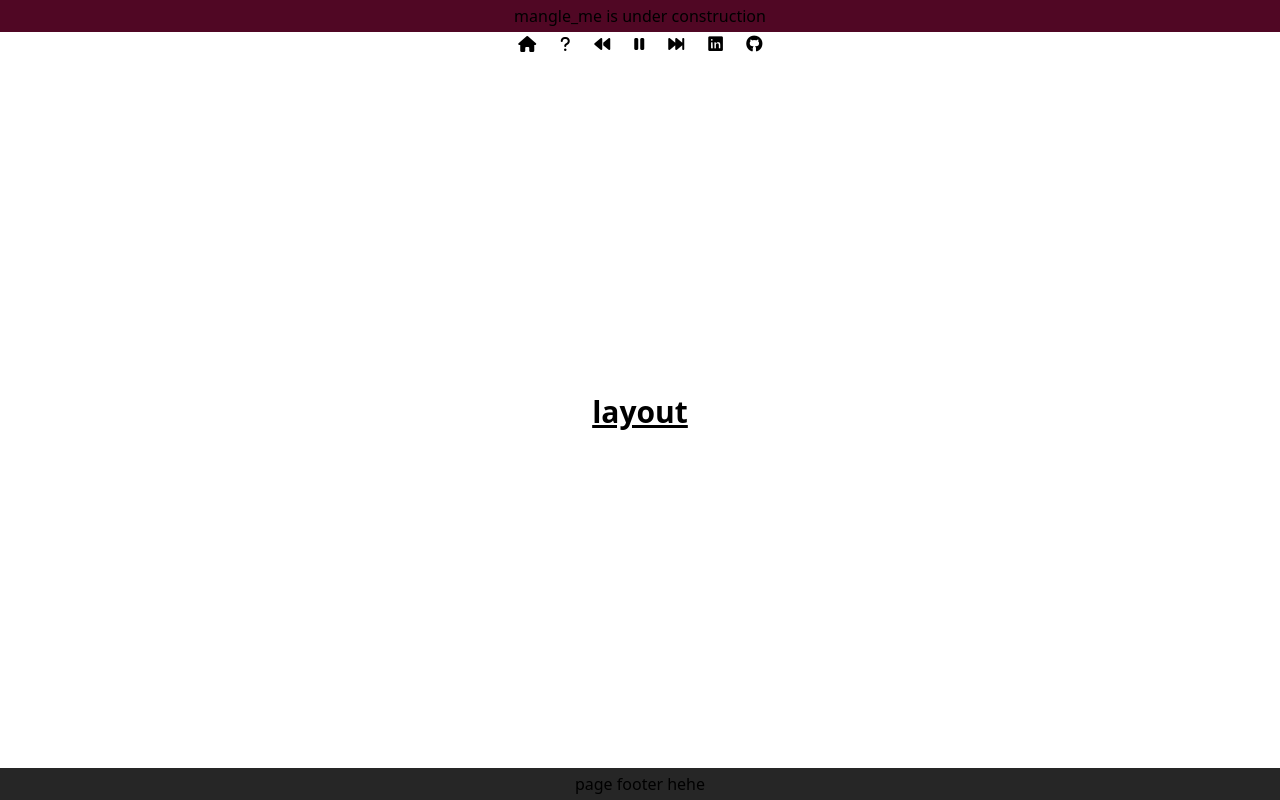
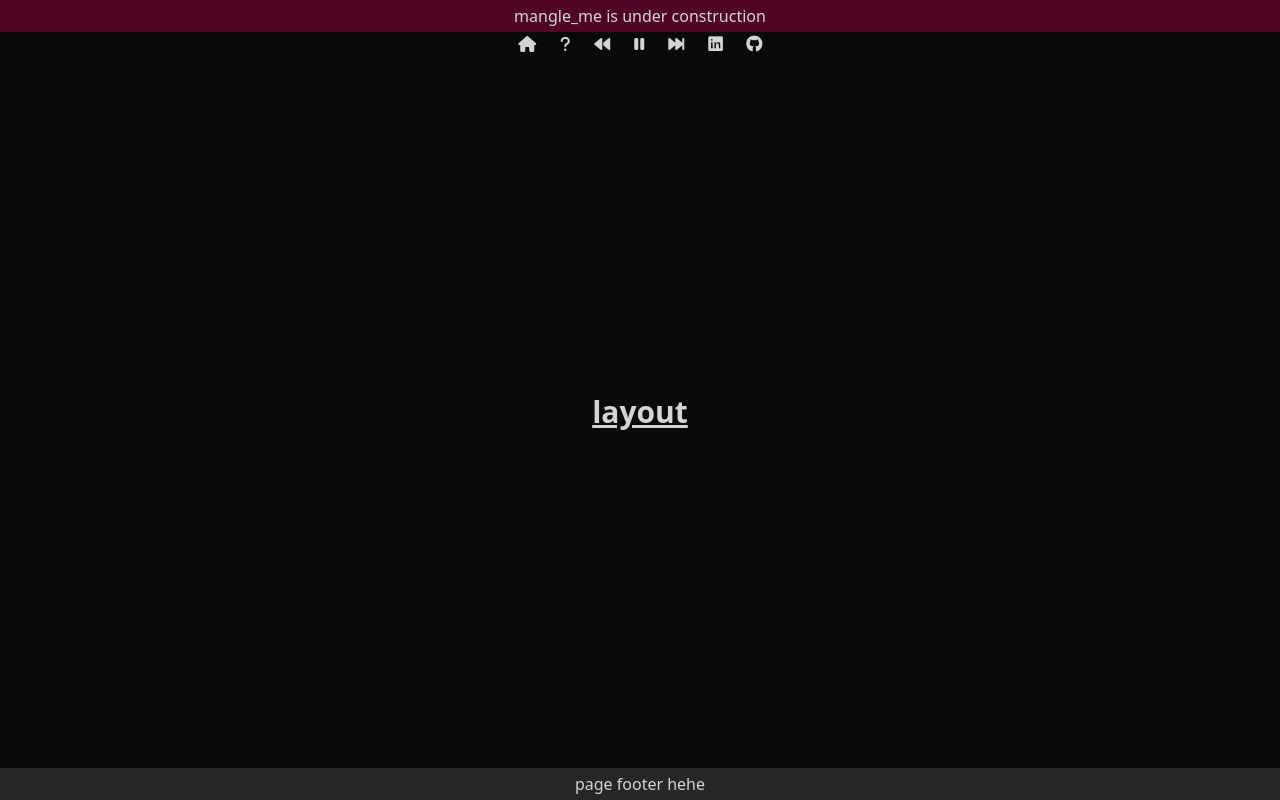
Before and after one commit to garry-pereira/mangle_me, a SvelteKit app: page /present in a window 1280 px wide. Built offline with nearby package versions, Linux system fonts and the light colour scheme.

Commit message:
updated styling on routes

```diff
--- a/src/routes/about/+page.svelte
+++ b/src/routes/about/+page.svelte
@@ -8,3 +8,10 @@
         symbols get mangled so that they are easily identified
     </h1>
 </section>
+
+<style lang="postcss">
+    :global(html) {
+        background-color: theme(colors.neutral.950);
+        color: theme(colors.neutral.300);
+    }
+</style>
--- a/src/routes/future/+page.svelte
+++ b/src/routes/future/+page.svelte
@@ -1,3 +1,15 @@
+<svelte:head>
+    <title>Future</title>
+    <meta name="description" content="mangle me" />
+</svelte:head>
+
 <section class="flex flex-col justify-center">
     <h1 class="text-3xl font-bold underline text-center">not sure</h1>
 </section>
+
+<style lang="postcss">
+    :global(html) {
+        background-color: theme(colors.neutral.950);
+        color: theme(colors.neutral.300);
+    }
+</style>
--- a/src/routes/past/+page.svelte
+++ b/src/routes/past/+page.svelte
@@ -1,3 +1,15 @@
+<svelte:head>
+    <title>Past</title>
+    <meta name="description" content="mangle me" />
+</svelte:head>
+
 <section class="flex flex-col justify-center">
     <h1 class="text-3xl font-bold underline text-center">basic structure</h1>
 </section>
+
+<style lang="postcss">
+    :global(html) {
+        background-color: theme(colors.neutral.950);
+        color: theme(colors.neutral.300);
+    }
+</style>
--- a/src/routes/present/+page.svelte
+++ b/src/routes/present/+page.svelte
@@ -1,3 +1,15 @@
+<svelte:head>
+    <title>Present</title>
+    <meta name="description" content="mangle me" />
+</svelte:head>
+
 <section class="flex flex-col justify-center">
     <h1 class="text-3xl font-bold underline text-center">layout</h1>
 </section>
+
+<style lang="postcss">
+    :global(html) {
+        background-color: theme(colors.neutral.950);
+        color: theme(colors.neutral.300);
+    }
+</style>
```
